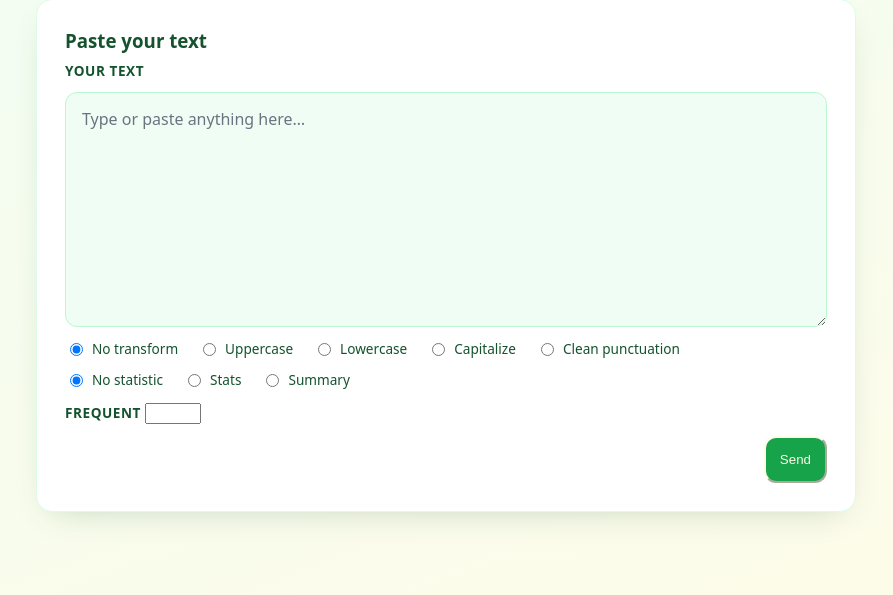
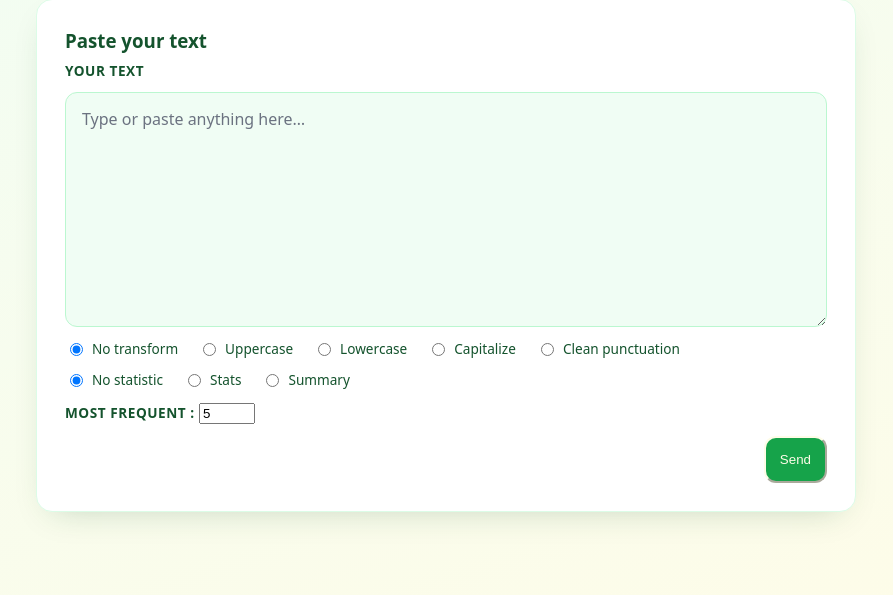
Before and after one commit to Rohamlikescoding/Text-Analysis, a FastAPI app: page / in a window 1280 px wide. Shown: the part 205-800 px from the top of the page, without its empty margins (194-1087 px from the left). Run offline with FastAPI, Linux system fonts and the light colour scheme.

Commit message:
Unused files moved to temp_unused folder,fixed bug related to top frequent words default value, cleaned unused styles in css file

```diff
--- a/templates/index.html
+++ b/templates/index.html
@@ -49,7 +49,7 @@
                         <label><input type="radio" name="statistic" value="summary" /> Summary</label>
                     </div>
                     <div class="frequent">
-                        <label>Frequent  <input type="number" name="frequent" value="frequent" min="1" max="10"/></label>
+                        <label>Most Frequent : <input type="number" name="frequent" value="5" min="1" max="10"/></label>
                     </div>
                     <button type="submit">Send</button>
                 </form>
@@ -72,7 +72,7 @@
                         <label><input type="radio" name="statistic" value="summary" /> Summary</label>
                     </div>
                     <div class="frequent">
-                        <label>Frequent  <input type="number" name="frequent" value="frequent" min="1" max="10"/></label>
+                        <label>Frequent  <input type="number" name="frequent" value="5" min="1" max="10"/></label>
                     </div>
                     <button type="submit">Upload</button>
                 </form>
```
Also changed, not shown: temp_unused/cli_handler.py (renamed from cli_handler.py), temp_unused/file_handling_utils.py (renamed from file_handling_utils.py), temp_unused/main.py (renamed from main.py), temp_unused/user_input_utils.py (renamed from user_input_utils.py).
